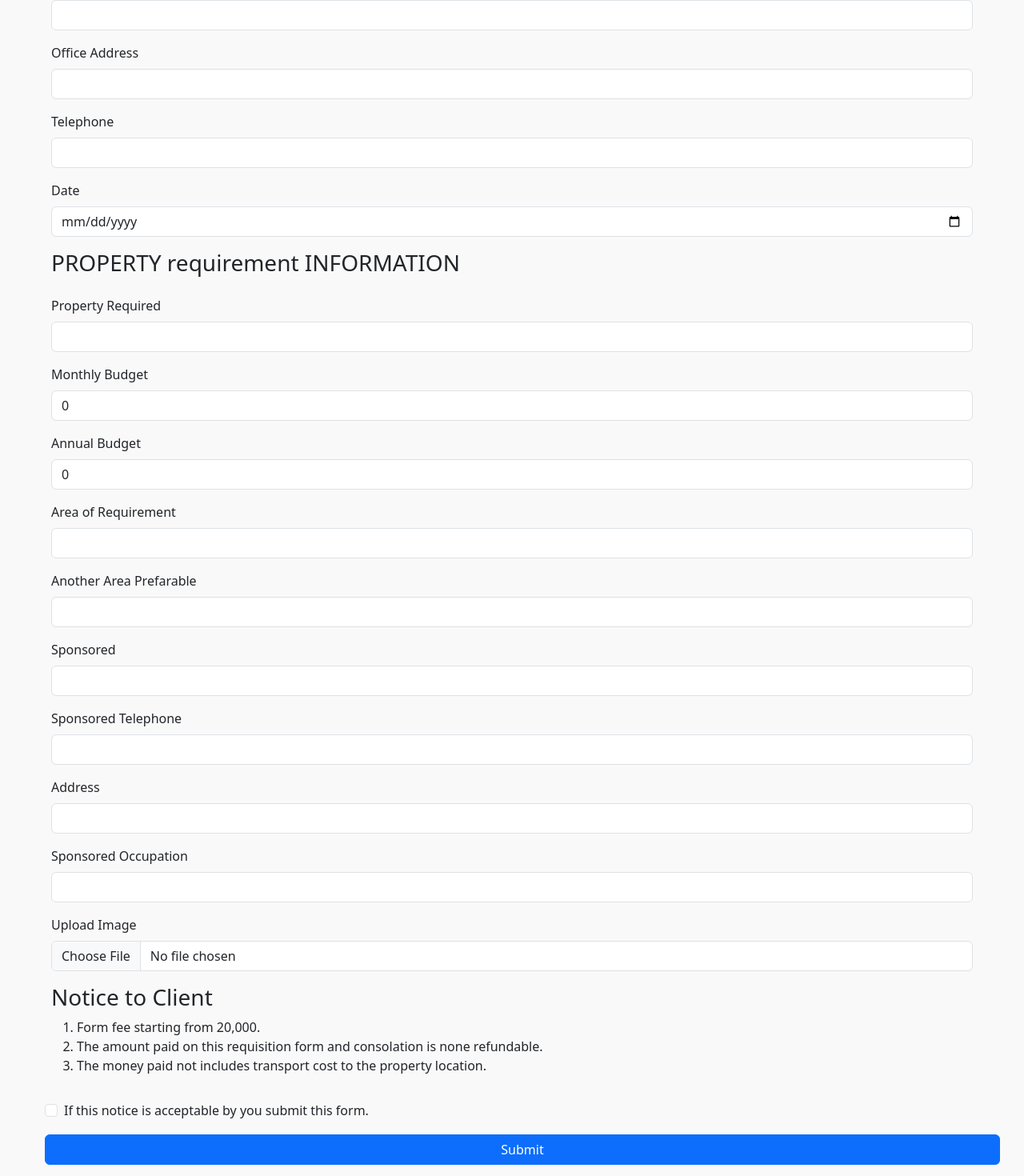
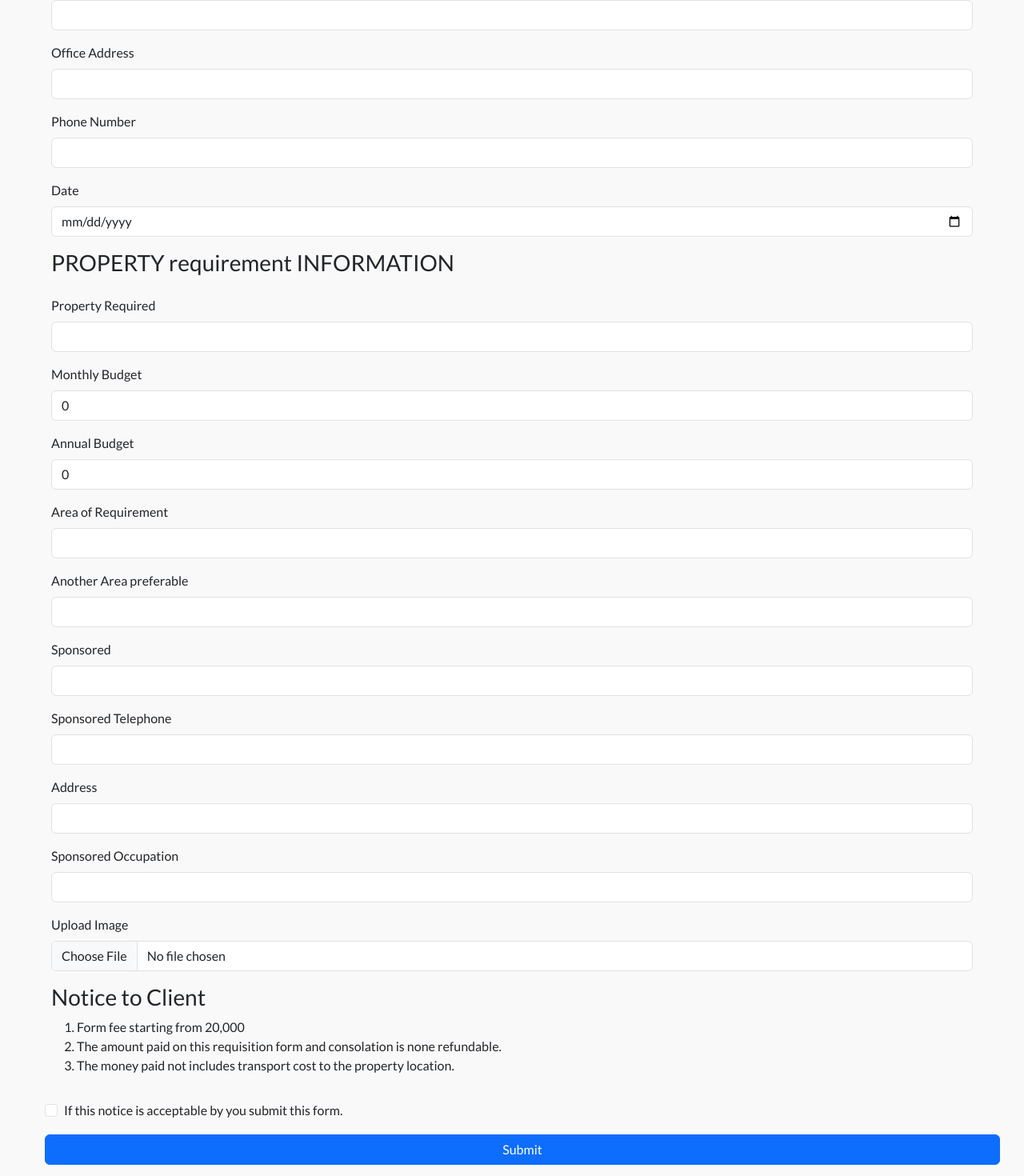
Before and after one commit to Tomtiko04/real-estate, a Vue app: page / in a window 1280 px wide. Shown: the part 716-2186 px from the top of the page at 80% size. Built offline with nearby package versions, Linux system fonts and the light colour scheme; what vue-toast-notification would draw is missing.

Commit message:
Admin dashboard

```diff
--- /dev/null
+++ b/src/components/Admin/ApplicationTable.vue
@@ -0,0 +1,54 @@
+<template>
+	<div>
+		<table class="table table-responsive table-hover table-bordered vertical-align: middle">
+			<thead class="table-light">
+				<tr>
+					<th scope="col"></th>
+					<th scope="col">Image</th>
+					<th scope="col">Full Name</th>
+					<th scope="col">Date</th>
+          <th scope="col">Area preferable</th>
+					<th scope="col">Occupation</th>
+					<th scope="col">Phone Number</th>
+          <th scope="col">open</th>
+				</tr>
+			</thead>
+			<tbody>
+				<tr>
+					<th scope="row">1</th>
+					<td>Mark</td>
+					<td>Otto</td>
+					<td>@mdo</td>
+				</tr>
+				<tr>
+					<th scope="row">2</th>
+					<td>Jacob</td>
+					<td>Thornton</td>
+					<td>@fat</td>
+				</tr>
+				<tr>
+					<th scope="row">3</th>
+					<td colspan="2">Larry the Bird</td>
+					<td>@twitter</td>
+				</tr>
+			</tbody>
+		</table>
+	</div>
+</template>
+
+<script setup>
+import { watch, watchEffect } from "vue";
+
+const data = ref([]);
+watch(data, ()=>{
+
+})
+</script>
+
+<!-- watch(
+  source,
+  (newValue, oldValue) => {
+    // executed immediately, then again when `source` changes
+  },
+  { immediate: true }
+) -->
--- a/src/components/User/Form.vue
+++ b/src/components/User/Form.vue
@@ -89,7 +89,7 @@
 				<div class="invalid-feedback">{{ form.errors.officeAddress }}</div>
 			</div>
 			<div>
-				<label for="validationCustom08" class="form-label">Telephone</label>
+				<label for="validationCustom08" class="form-label">Phone Number</label>
 				<input
 					type="tel"
 					class="form-control"
@@ -156,7 +156,7 @@
 				<div class="invalid-feedback">{{ form.errors.areaRequirement }}</div>
 			</div>
 			<div>
-				<label for="validationCustom14" class="form-label">Another Area Prefarable</label>
+				<label for="validationCustom14" class="form-label">Another Area preferable</label>
 				<input
 					type="text"
 					class="form-control"
@@ -224,7 +224,7 @@
 				<h3>Notice to Client</h3>
 				<div>
 					<ol>
-						<li>Form fee starting from 20,000.</li>
+						<li>Form fee starting from 20,000</li>
 						<li>The amount paid on this requisition form and consolation is none refundable.</li>
 						<li>The money paid not includes transport cost to the property location.</li>
 					</ol>
--- a/src/index.css
+++ b/src/index.css
@@ -6,8 +6,8 @@
 }
 
 html{
-    font-size: 16px;
-    line-height: 1.6;
+    font-size: 16px !important;
+    line-height: 1.6 !important;
 }
 
 button{
@@ -15,13 +15,13 @@ button{
 }
 
 body{
-    @import url('https://fonts.googleapis.com/css2?family=Lato:ital,wght@0,100;0,300;0,400;0,700;0,900;1,100;1,300;1,400;1,700;1,900&display=swap');
+      font-family: "Lato", sans-serif !important;
     overflow-x: hidden;
     background-color: #faf9f9;
 }
 
 h1, h2, h3, h4, h5, h6{
-	text-wrap: balance;
+	text-wrap: balance !important;
 }
 
 p, li, figcaption{
--- /dev/null
+++ b/src/pages/Admin.vue
@@ -0,0 +1,12 @@
+<template>
+	<div>
+        <h3>Applications</h3>
+        <br />
+        <ApplicationTable />
+    </div>
+</template>
+
+<script setup>
+import ApplicationTable from "@/components/Admin/ApplicationTable.vue";
+
+</script>
--- a/src/router/index.js
+++ b/src/router/index.js
@@ -12,6 +12,11 @@ const router = createRouter({
 			path: "/auth/login",
 			// name: "home",
 			component: () => import("../pages/Login.vue"),
+		},
+		{
+			path: "/dashboard/applications",
+			name: "applications",
+			component: () => import("../pages/Admin.vue"),
 		},
 		{
 			path: "/about",
--- a/src/stores/users.js
+++ b/src/stores/users.js
@@ -58,7 +58,7 @@ export const useUserStore = defineStore("user", {
 					type: "success",
 					position: "top-right",
 				});
-				router.push({ name: "home" });
+				router.push({ name: "applications" });
 			} catch (error) {
 				$toast.open({
 					message: error.message,
@@ -95,7 +95,7 @@ export const useUserStore = defineStore("user", {
 					position: "top-right"
 				})
 
-				router.push({ name: "home" });
+				router.push({ name: "applications" });
 			} catch (error) {
 				$toast.open({
 					message: error.message,
```
